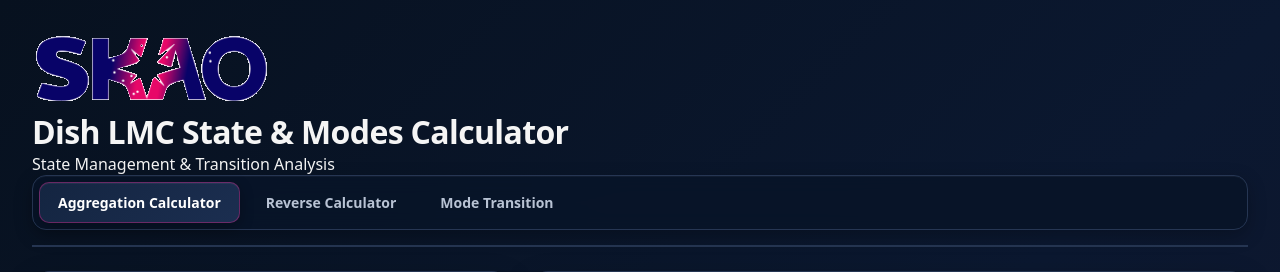
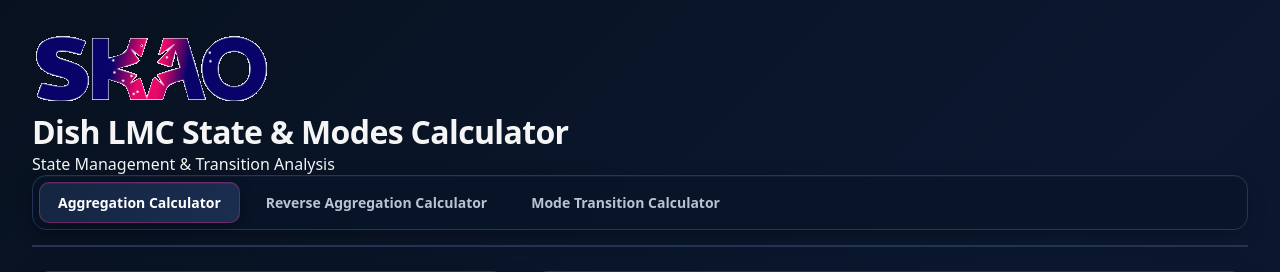
Before and after one commit to barbsApili/dish-lmc-state-calculator, a FastAPI app: page / in a window 1280 px wide. Shown: the top 272 px of the page. Run offline with FastAPI, Linux system fonts and the light colour scheme.

Commit message:
updated tab name

```diff
--- a/app/templates/index.html
+++ b/app/templates/index.html
@@ -32,11 +32,11 @@
                     </a>
 
                     <a href="/reverse" class="header-link">
-                        Reverse Calculator
+                        Reverse Aggregation Calculator
                     </a>
 
                     <a href="/transition" class="header-link">
-                        Mode Transition
+                        Mode Transition Calculator
                     </a>
                 </nav>
             </div>
--- a/app/templates/reverse.html
+++ b/app/templates/reverse.html
@@ -37,7 +37,7 @@
                     </a>
 
                     <a href="/transition" class="header-link">
-                        Mode Transition
+                        Mode Transition Calculator
                     </a>
 
                 </nav>
```
